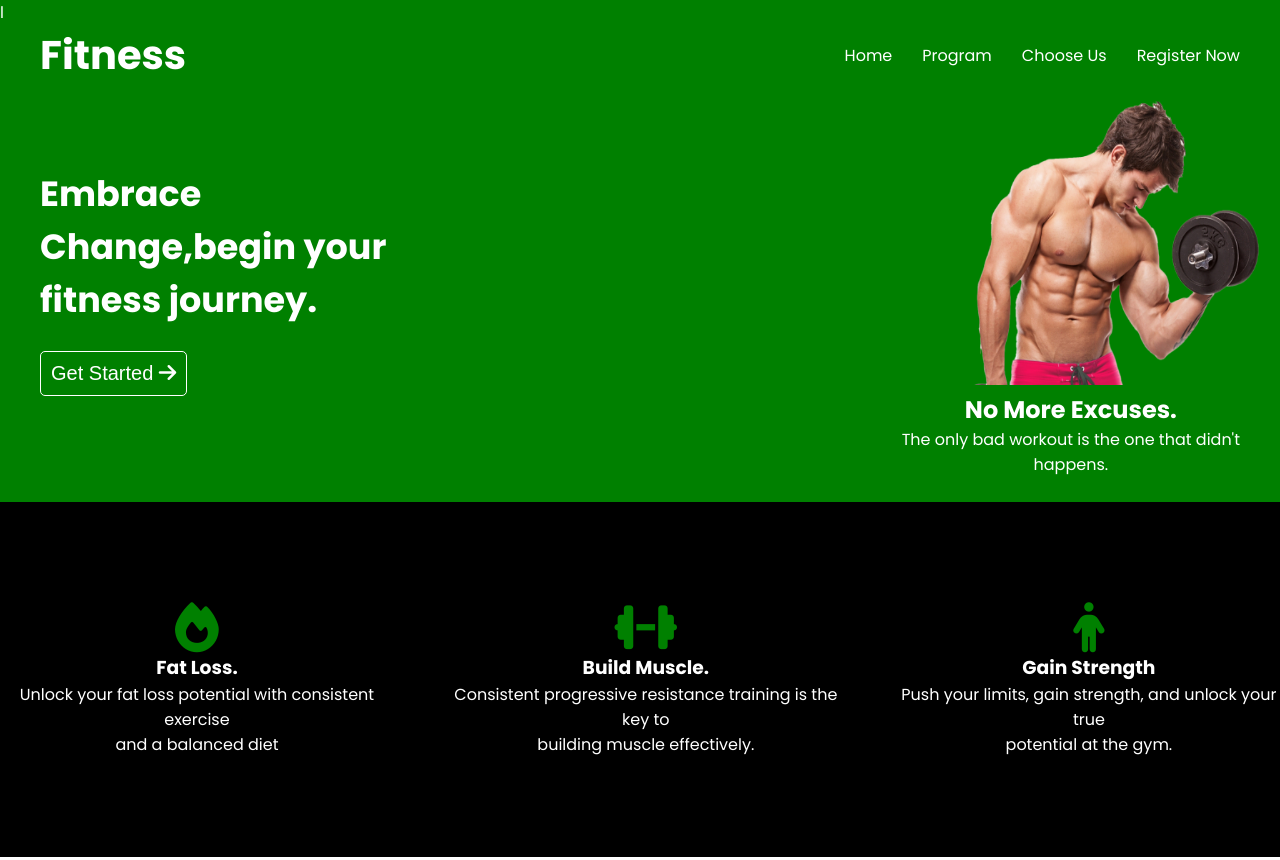
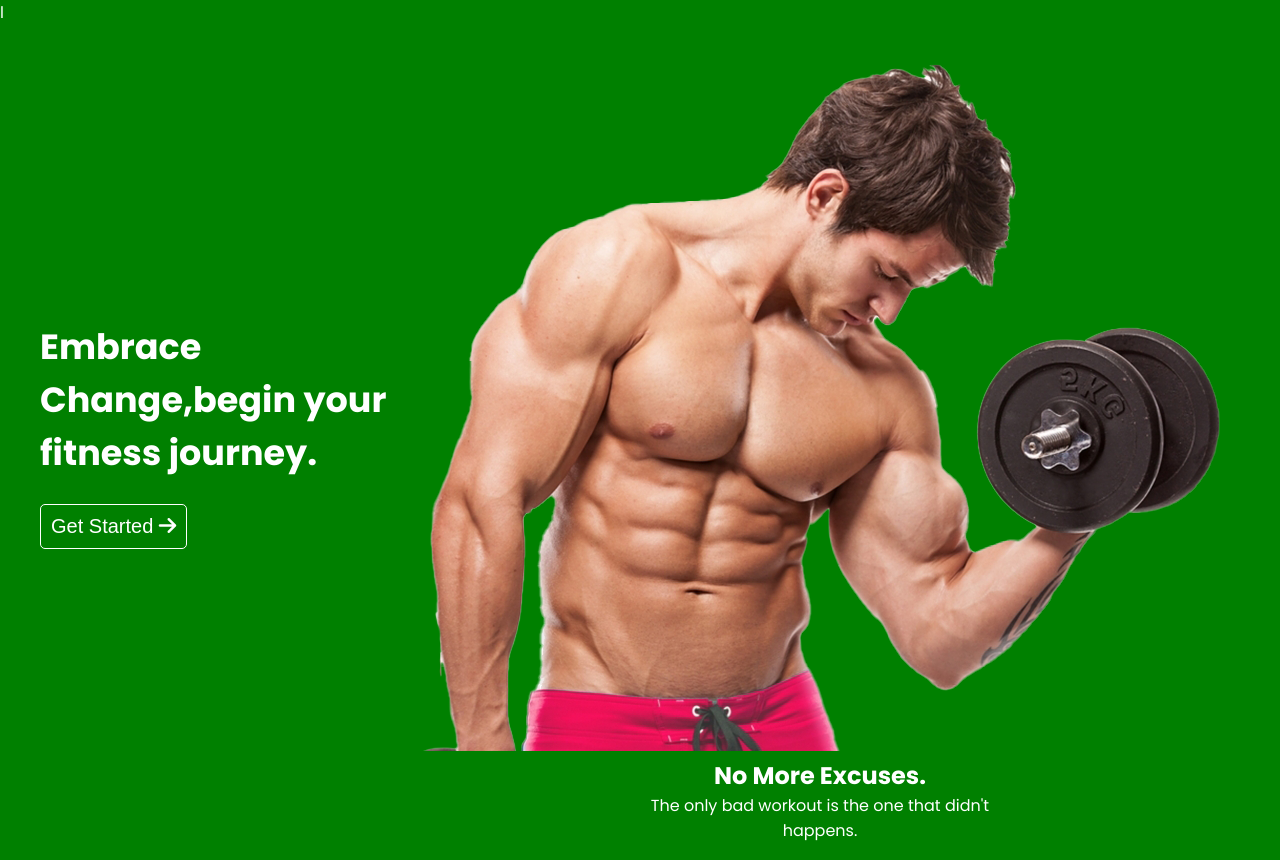
Before and after one commit to Rahulchitkara9/gym-template, a plain HTML site: page index.html in a window 1280 px wide. Shown: the top 860 px of the page. Drawn offline with Linux system fonts and the light colour scheme.

Commit message:
Update index.html

```diff
--- a/index.html
+++ b/index.html
@@ -18,7 +18,7 @@
 <body>
 
     <!-- navbar start  -->
-    <nav>
+    <!-- <nav>
         <h1 id="logo">Fitness</h1>
         <div class="links">
             <a href="">Home</a>
@@ -26,17 +26,17 @@
             <a href="">Choose Us</a>
             <a href="">Register Now</a>
         </div>
-    </nav>
+    </nav> -->
     <!-- navbar end  -->
 
     <!-- section 1 start  -->
     <section class="section-1">
-        <div>
+        <div class="section-1-box">
             <h1 class="hd">Embrace<br>Change,begin your <br>fitness journey.</h1><br>
             <button type="submit" name="btn1" class="btn1">Get Started <i class="fa-solid fa-arrow-right"></i></button>
         </div>
-        <div>
-            <img src="images/fitness.png" alt="" height="300px" width="300px" style="position: relative; left: 19%;">
+        <div class="section-1-box section-1-box-2">
+            <img src="images/fitness.png" alt=""  >
             <h2 style="text-align: center;">No More Excuses.</h2>
             <p style="text-align: center;">The only bad workout is the one that didn't <br>happens.</p>
         </div>
@@ -44,7 +44,7 @@
     <!-- section 1 end  -->
 
     <!-- section 2 start -->
-    <section class="section-2">
+     <section class="section-2">
         <div class="section-2-box">
             <i class="fa-solid fa-fire myIcon"></i>
             <h3>Fat Loss.</h3>
@@ -66,7 +66,7 @@
     <!-- section 2 end -->
 
     <!-- section 3 start  -->
-    <section class="section-3">
+     <section class="section-3">
         <img src="images/body1.jpg" alt="">
         <img src="images/body2.jpg" alt="">
         <img src="images/body3.jpg" alt="">
@@ -145,7 +145,7 @@
     <!-- section 5 end -->
 
     <!-- section 6 start -->
-    <section class="section-6">
+     <section class="section-6">
         <div class="section-6-box-1">
             <h4>In the gym, you complete with yourself, becoming <br>better than yesterday is the ultimate victory.
             </h4>
@@ -157,7 +157,7 @@
     <!-- section 6 end -->
 
     <!-- footer start -->
-    <footer>
+     <footer>
         <div class="footer-box-1">
             <i class="fa-brands fa-twitter"></i>
             <i class="fa-brands fa-instagram"></i>
```
